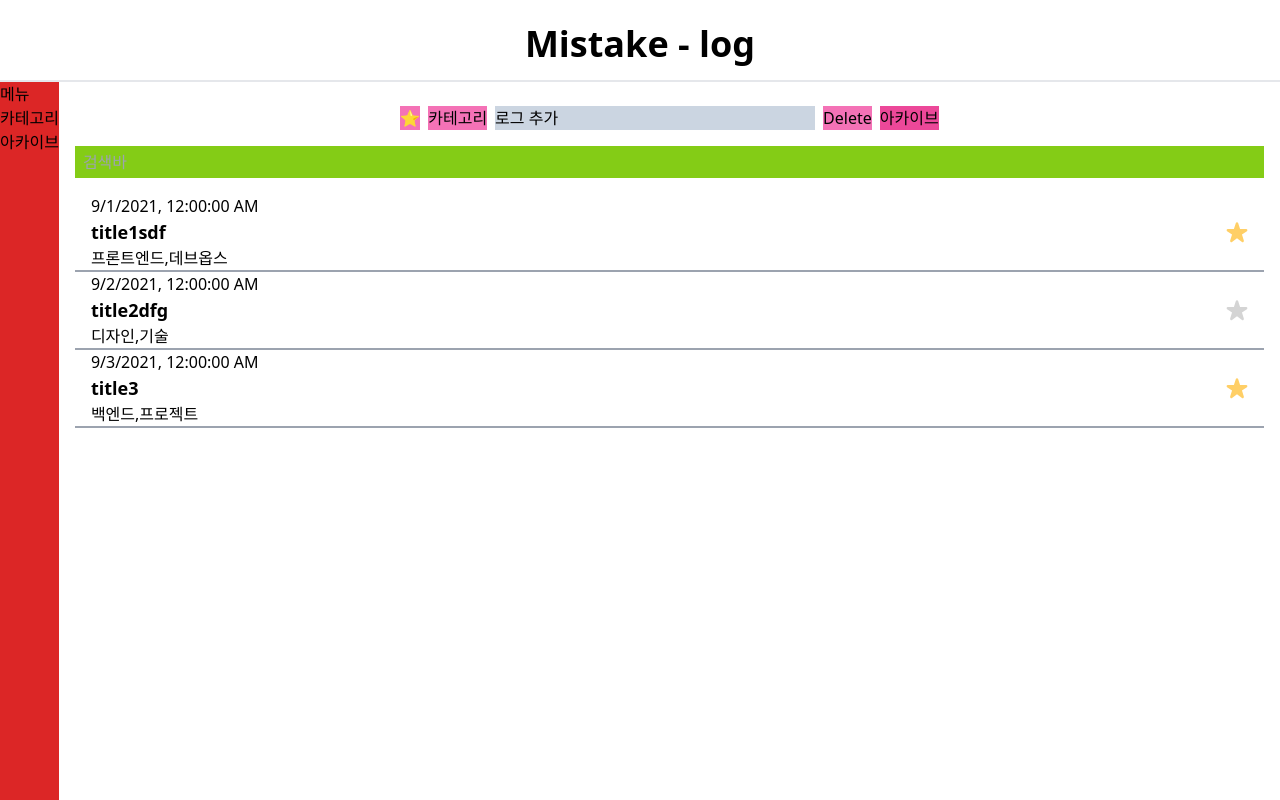
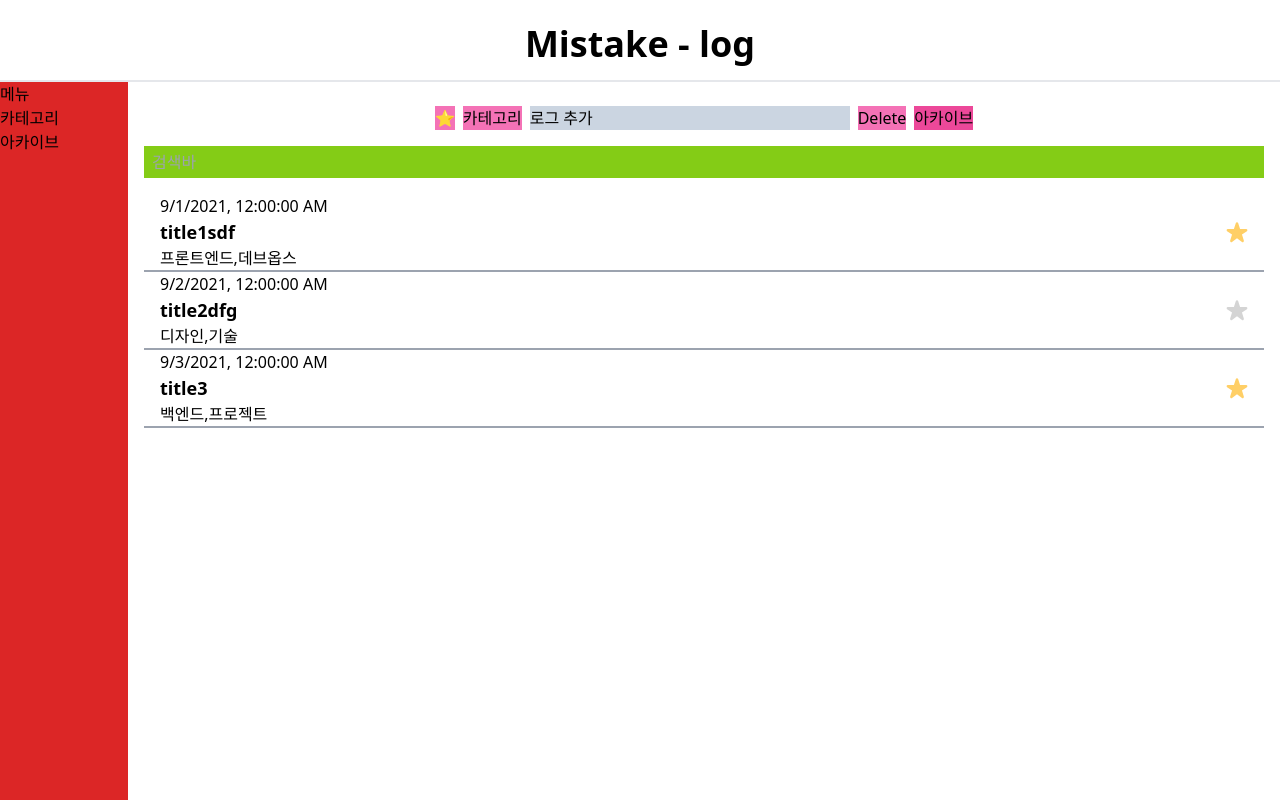
Before and after one commit to Daeun-100/mistake-log, a React (Vite) app: page / in a window 1280 px wide. Built offline with nearby package versions, Linux system fonts and the light colour scheme.

Commit message:
fix(Layout): 윈도우 넓이가 줄어들때 사이드바가 사라지지 않는 오류 수정

```diff
--- a/src/pages/Layout.tsx
+++ b/src/pages/Layout.tsx
@@ -8,8 +8,10 @@ const Layout = () => {
     const handleResize = () => {
       if (window.innerWidth > 768) {
         setIsShowing(true);
+        console.log('Setting to true');
       } else {
         setIsShowing(false);
+        console.log('Setting to false');
       }
     };
 
@@ -34,7 +36,7 @@ const Layout = () => {
         </button>
 
         <div
-          className={`flex flex-col bg-red-600 transition-all duration-200  bg-${
+          className={`flex flex-col bg-red-600 transition-all duration-200 overflow-hidden  ${
             isShowing ? 'w-32' : 'w-0'
           }`}
         >
```
